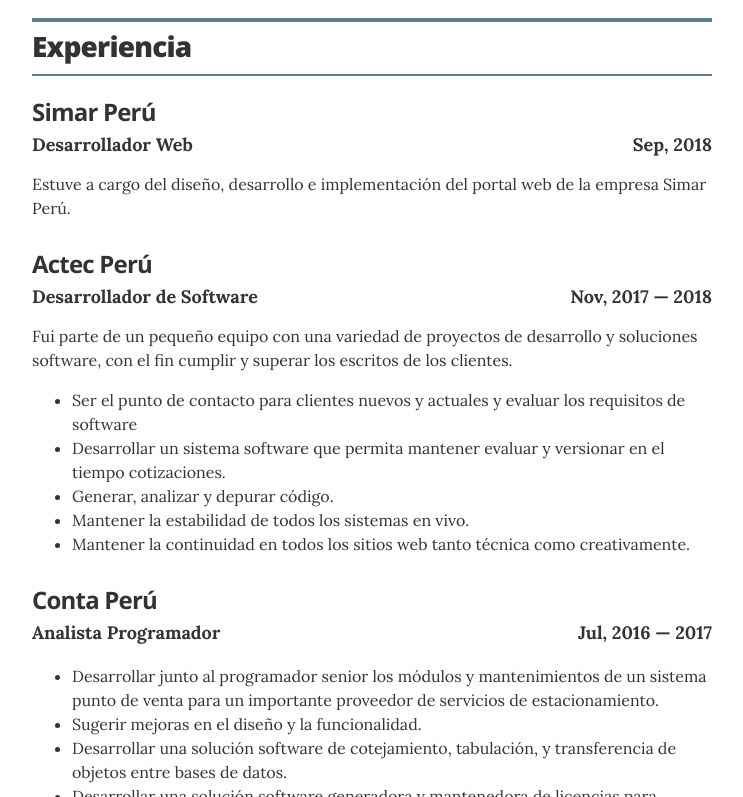
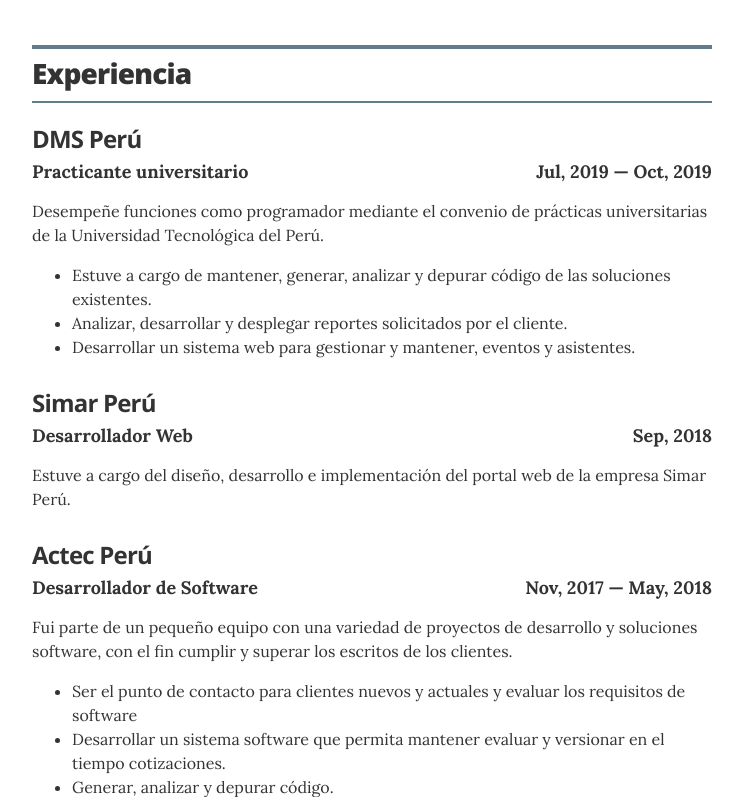
Before and after one commit to cesardevops/aboutme, a plain HTML site: page index.html in a window 1280 px wide. Shown: the part 1100-1897 px from the top of the page, without its empty margins (268-1011 px from the left). Drawn offline with nearby package versions, Linux system fonts and the light colour scheme.

Commit message:
Actualizacion del curriculum

```diff
--- a/index.html
+++ b/index.html
@@ -17,6 +17,7 @@
 
   <link rel="canonical" href="https://andreidbr.github.io/">
   <link rel="icon" href="$_this.Icon.ico">
+  <script type="text/javascript" src="https://platform.linkedin.com/badges/js/profile.js" async defer></script>
 </head>
 
 
@@ -54,7 +55,7 @@
 
   <!-- LinkedIn link -->
 
-  <li class="icon-link-item"><a href="https://www.linkedin.com/in/césar-freitas-céspedes-310aa9150" class="icon-link" itemprop="url"><i class="fa fa-linkedin-square fa-2x" aria-hidden="true"></i></a></li>
+  <li class="icon-link-item"><a href="https://www.linkedin.com/public-profile/settings?trk=d_flagship3_profile_self_view_public_profile&lipi=urn%3Ali%3Apage%3Ad_flagship3_profile_self_edit_top_card%3Bg2cdI2rsQLe3a3TcLIe5QQ%3D%3D" class="icon-link" itemprop="url"><i class="fa fa-linkedin-square fa-2x" aria-hidden="true"></i></a></li>
 
 
   <!-- GitHub link -->
@@ -76,7 +77,8 @@
         </div>
 
         <div class="executive-summary no-print" itemprop="description">
-          <p>Técnico en Ingeniería Software, entusiasmado por el desarrollo de nuevas e innovadoras soluciones
+
+          <p>Técnico en desarrollo de sistemas de informacion y estudiante de seto ciclo de ingeniería de software, entusiasmado por el desarrollo de nuevas e innovadoras soluciones
 software. Organizado, metódico y atento a los detalles da como resultado una codificación sólida y
 programas de software confiables. Comprender los requisitos del cliente y comunicar el progreso de los
 proyectos son valores fundamentales para lograr relaciones comerciales duraderas.</p>
@@ -126,6 +128,18 @@ proyectos son valores fundamentales para lograr relaciones comerciales duraderas
         </header>
 
         <div class="resume-item" itemscope="" itemprop="worksFor" itemtype="http://schema.org/Organization">
+          <h3 class="resume-item-title" itemprop="name">DMS Perú</h3>
+          <h4 class="resume-item-details" itemprop="description"><span style="display: block; float:left;">Practicante universitario</span><span style="display: block; float:right;">Jul, 2019 —  Oct, 2019</span></h4><br>
+          <p class="resume-item-copy" style="clear: both;">Desempeñe funciones como programador mediante el convenio de prácticas universitarias de la Universidad Tecnológica del Perú.</p>
+          <ul>
+            <li>Estuve a cargo de mantener, generar, analizar y depurar código de las soluciones existentes.</li>
+            <li>Analizar, desarrollar y desplegar reportes solicitados por el cliente.</li>
+            <li>Desarrollar un sistema web para gestionar y mantener, eventos y asistentes.</li>
+          </ul>
+          <p></p>
+        </div><!-- end of resume-item -->
+
+        <div class="resume-item" itemscope="" itemprop="worksFor" itemtype="http://schema.org/Organization">
           <h3 class="resume-item-title" itemprop="name">Simar Perú</h3>
           <h4 class="resume-item-details" itemprop="description"><span style="display: block; float:left;">Desarrollador Web</span><span style="display: block; float:right;">Sep, 2018</span></h4><br>
           <p class="resume-item-copy" style="clear: both;">Estuve a cargo del diseño, desarrollo e implementación del portal web de la empresa Simar Perú.</p>
@@ -139,7 +153,7 @@ proyectos son valores fundamentales para lograr relaciones comerciales duraderas
 
         <div class="resume-item" itemscope="" itemprop="worksFor" itemtype="http://schema.org/Organization">
           <h3 class="resume-item-title" itemprop="name">Actec Perú</h3>
-          <h4 class="resume-item-details" itemprop="description"><span style="display: block; float:left;">Desarrollador de Software</span><span style="display: block; float:right;">Nov, 2017 — 2018</span></h4><br>
+          <h4 class="resume-item-details" itemprop="description"><span style="display: block; float:left;">Desarrollador de Software</span><span style="display: block; float:right;">Nov, 2017 — May, 2018</span></h4><br>
           <p class="resume-item-copy" style="clear: both;">Fui parte de un pequeño equipo con una variedad de proyectos de desarrollo y soluciones software, con el fin cumplir y superar los escritos de los clientes.</p>
           <ul>
             <li>Ser el punto de contacto para clientes nuevos y actuales y evaluar los requisitos de software</li>
```
